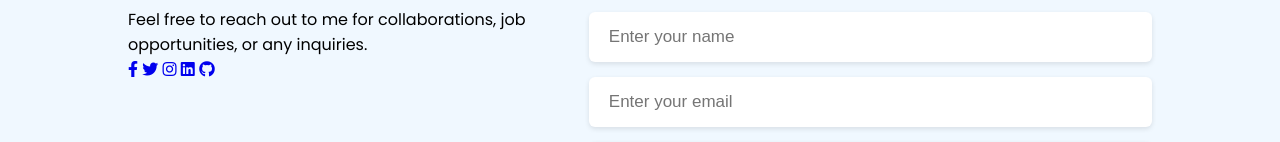
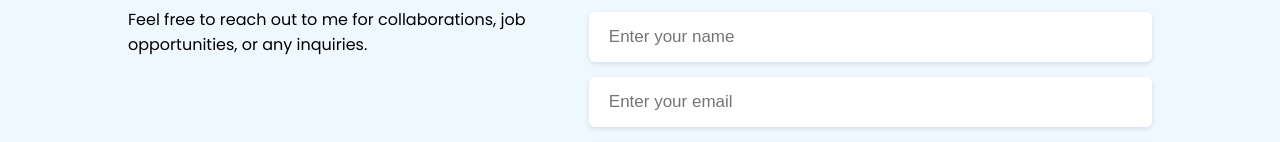
Before and after one commit to Chaser-254/my-portfolio, a plain HTML site: page index.html in a window 1280 px wide. Shown: the part 3242-3384 px from the top of the page. Drawn offline with Linux system fonts and the light colour scheme.

Commit message:
Comment out social media links in index.html

```diff
--- a/index.html
+++ b/index.html
@@ -159,13 +159,13 @@
                         <div class="topic">Phone</div>
                         <div class="text">0111363870</div>
                     </div> -->
-                    <div class="social-media">
+                    <!-- <div class="social-media">
                         <a href="#"><i class="fab fa-facebook-f"></i></a>
                         <a href="#"><i class="fab fa-twitter"></i></a>
                         <a href="#"><i class="fab fa-instagram"></i></a>
                         <a href="https://www.linkedin.com/in/emmanuel-erogo-1495a9240"><i class="fab fa-linkedin"></i></a>
                         <a href="https://github.com/Chaser-254" target="_blank"><i class="fab fa-github"></i></a>
-                    </div>
+                    </div> -->
                 </div>
                 <div class="right">
                     <div class="topic">Send me a message</div>
```
